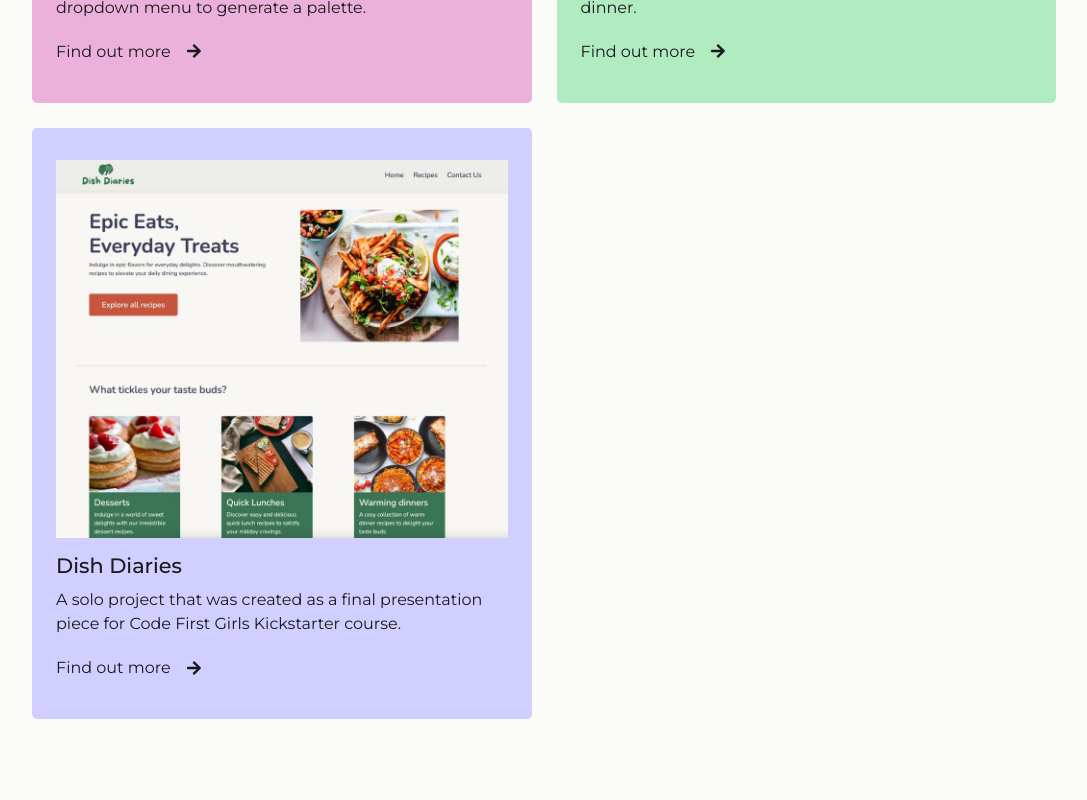
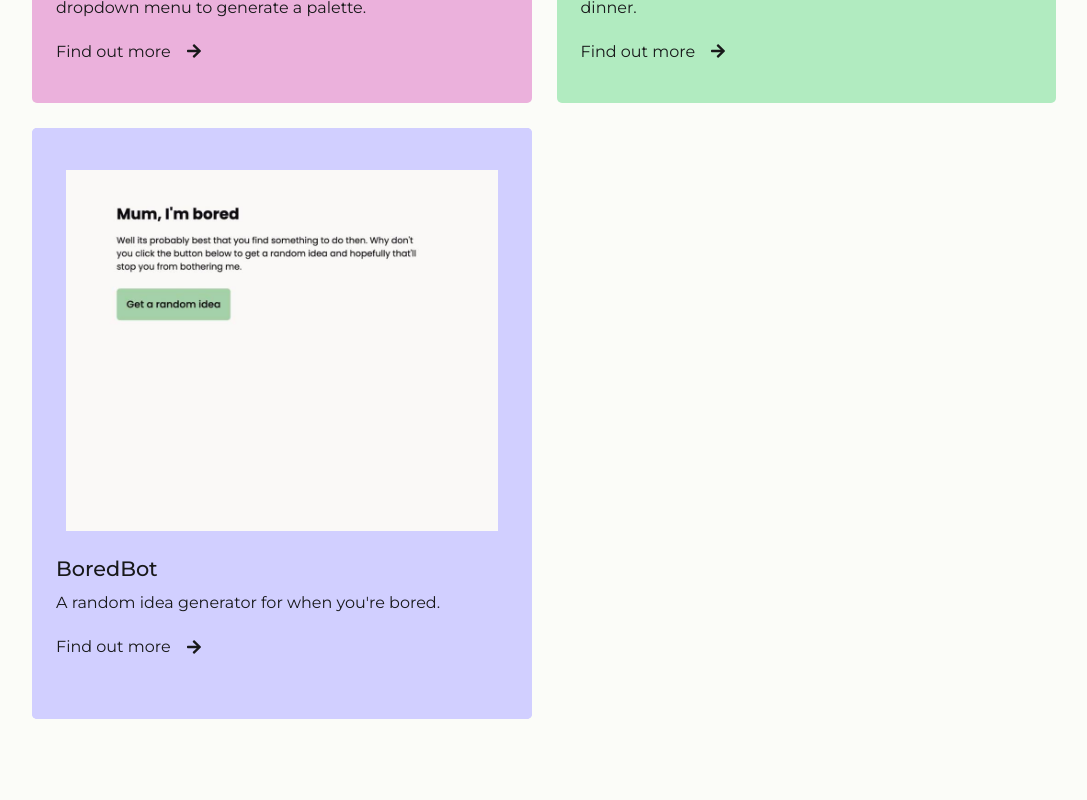
Before and after one commit to louiseka/portfolio, a React (Vite) app: page /projects in a window 1280 px wide. Shown: the part 2160-2960 px from the top of the page, without its empty margins (96-1183 px from the left). Built offline with nearby package versions, Linux system fonts and the light colour scheme.

Commit message:
Styling css grid

```diff
--- a/src/index.css
+++ b/src/index.css
@@ -370,7 +370,7 @@ header {
 
 .eight {
     grid-column: 1 / 3;
-    grid-row: 7 / 10;
+    grid-row: 5 / 6;
 }
 
 .nine {
```
